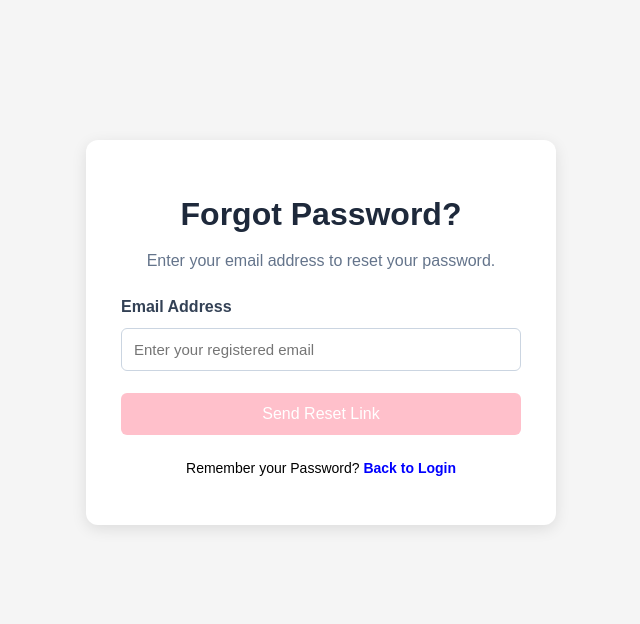
After one commit to Cherry-tech14/resume_builder, a Flask app: page /forgot-password in a window 1280 px wide. The commit adds this page. Shown: the top 624 px of the page, without its empty margins (319-959 px from the left). Run offline with Flask 3, Linux system fonts and the light colour scheme.

Commit message:
improve registration and add forgot password page

```diff
--- a/app.py
+++ b/app.py
@@ -21,6 +21,7 @@ from database import (
     save_resume,
     save_user,
     get_user_by_username,
+    get_user_by_email,
     save_education,
     save_work_experience,
     save_skill,
@@ -629,10 +630,11 @@ def create_resume():
 def register():
     if request.method == "POST":
         username = request.form["username"].strip()
+        email = request.form["email"].strip().lower()
         password = request.form["password"]
         confirm_password = request.form["confirm_password"]
 
-        if not username or not password or not confirm_password:
+        if not username or not email or not password or not confirm_password:
             return render_template(
                 "register.html",
                 error="All fields are required."
@@ -652,9 +654,17 @@ def register():
                 error="Username already exists."
             )
 
+        existing_email = get_user_by_email(email)
+
+        if existing_email:
+            return render_template(
+                "register.html",
+                error="Email address already registered."
+            )
+
         password_hash = generate_password_hash(password)
 
-        save_user(username, password_hash)
+        save_user(username, email, password_hash)
 
         return redirect("/login")
 
@@ -681,6 +691,22 @@ def login():
 
     return render_template("login.html")
 
+
+@app.route("/forgot-password", methods=["GET", "POST"])
+def forgot_password():
+    if request.method == "POST":
+        email = request.form.get("email", "").strip().lower()
+
+        if not email:
+            return render_template(
+                "forgot_password.html",
+                error="Please enter your email address"
+            )
+        return render_template(
+            "forgot_password.html",
+            message="If an account exists with this email, password reset instructions will be sent"
+        )
+    return render_template("forgot_password.html")
 
 @app.route("/dashboard")
 def dashboard():
--- a/database.py
+++ b/database.py
@@ -163,6 +163,12 @@ if "password_hash" not in user_columns:
         ADD COLUMN password_hash TEXT
     """)
 
+cursor.execute("""
+    CREATE UNIQUE INDEX IF NOT EXISTS unique_user_email
+    ON users(LOWER(TRIM(email)))
+    WHERE email is NOT NULL AND TRIM(email) != ''
+    """)
+
 
 cursor.execute("PRAGMA table_info(resumes)")
 resume_columns = [column[1] for column in cursor.fetchall()]
@@ -191,17 +197,19 @@ connection.commit()
 
 
 
-def save_user(username, password_hash):
+def save_user(username, email, password_hash):
     cursor.execute(
         """
         INSERT INTO users (
             username,
+            email,
             password_hash
         )
-        VALUES (?, ?)
+        VALUES (?, ?, ?)
         """,
         (
             username,
+            email,
             password_hash
         )
     )
@@ -222,6 +230,22 @@ def get_user_by_username(username):
         WHERE username = ?
         """,
         (username,)
+    )
+
+    return cursor.fetchone()
+
+def get_user_by_email(email):
+    cursor.execute(
+        """
+        SELECT
+            id,
+            username,
+            email,
+            password_hash
+        FROM users
+        WHERE LOWER(email) = ?
+        """,
+        (email.strip().lower(),)
     )
 
     return cursor.fetchone()
--- /dev/null
+++ b/templates/forgot_password.html
@@ -0,0 +1,54 @@
+<!DOCTYPE html>
+<html>
+    <head>
+        <meta charset="UTF-8">
+        <meta name="viewport" content="width=device-width", initial-scale="1.0">
+
+        <title>Forgot Password - Resume Builder</title>
+
+        <link
+            rel="stylesheet"
+            href="{{ url_for('static', filename='style.css') }}"
+            >
+
+    </head>
+    <body>
+        <div class="login-container">
+
+            <h1>Forgot Password?</h1>
+
+            <p class="login-subtitle">
+                Enter your email address to reset your password.
+            </p>
+
+            {% if error %}
+            <p class="login-error">{{ error }}</p>
+            {% endif %}
+
+            {% if message %}
+                <p class="login-subtitle">{{ message }}</p>
+            {% endif %}
+
+            <form action="/forgot-password" method="POST" class="login-form">
+                <label for="email">Email Address</label>
+                <input
+                    type="email"
+                    id="email"
+                    name="email"
+                    placeholder="Enter your registered email"
+                    autocomplete="email"
+                    required
+                >
+
+                <button type="submit" class="login-btn">
+                    Send Reset Link
+                </button>
+            </form>
+
+            <p class="register-text">
+                Remember your Password?
+                <a href="/login">Back to Login</a>
+            </p>
+        </div>
+    </body>
+</html>
--- a/templates/login.html
+++ b/templates/login.html
@@ -61,7 +61,7 @@
                 </label>
             </div>
 
-            <a href="#" class="forgot-password">
+            <a href="/forgot-password" class="forgot-password">
                 Forgot Password?
             </a>
 
```
Also changed, not shown: templates/register.html (+10 -0 lines).
